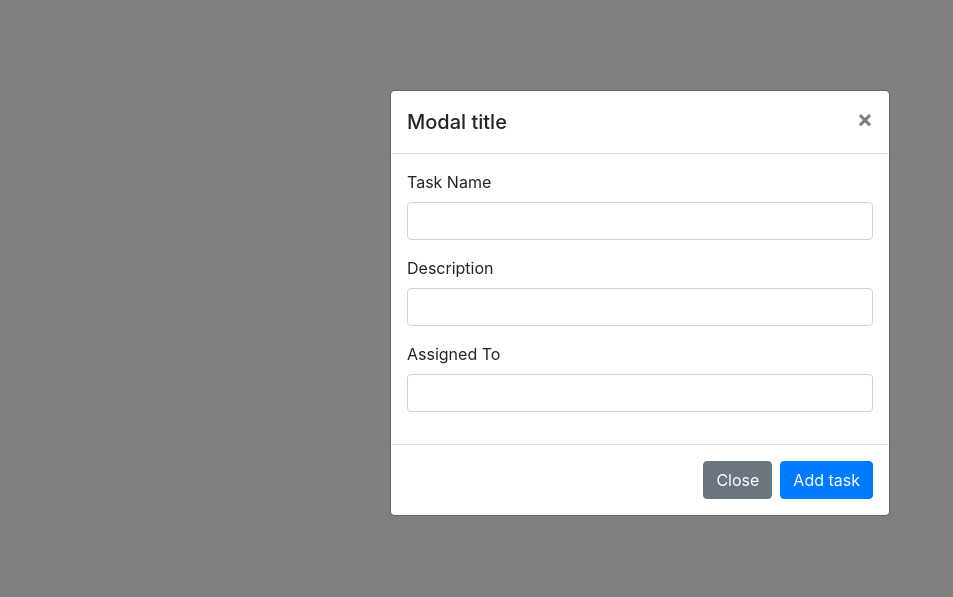
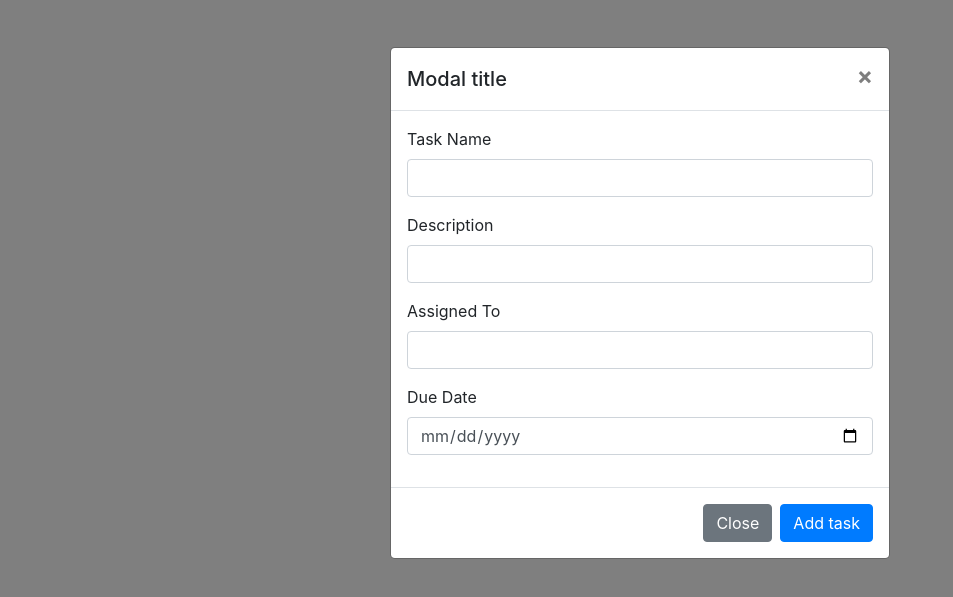
Before and after one commit to bergerhowesj/workflow-setup, a plain HTML site: page index.html in a window 1280 px wide. Both pictures are taken after a click on the button "New Task". Shown: the part 97-694 px from the top of the page, without its empty margins (0-953 px from the left). Drawn offline with nearby package versions, Linux system fonts and the light colour scheme.

Commit message:
added input for due date to the modal

```diff
--- a/index.html
+++ b/index.html
@@ -42,6 +42,10 @@
                         <label for="assignedTo">Assigned To</label>
                         <input type="text" class="form-control" id="assignedTo">
                     </div>
+                    <div class="form-group">
+                        <label for="dueDate">Due Date</label>
+                        <input type="date" class="form-control" id="dueDate">
+                    </div>
                   </form>
                 </div>
                 <div class="modal-footer">
```
